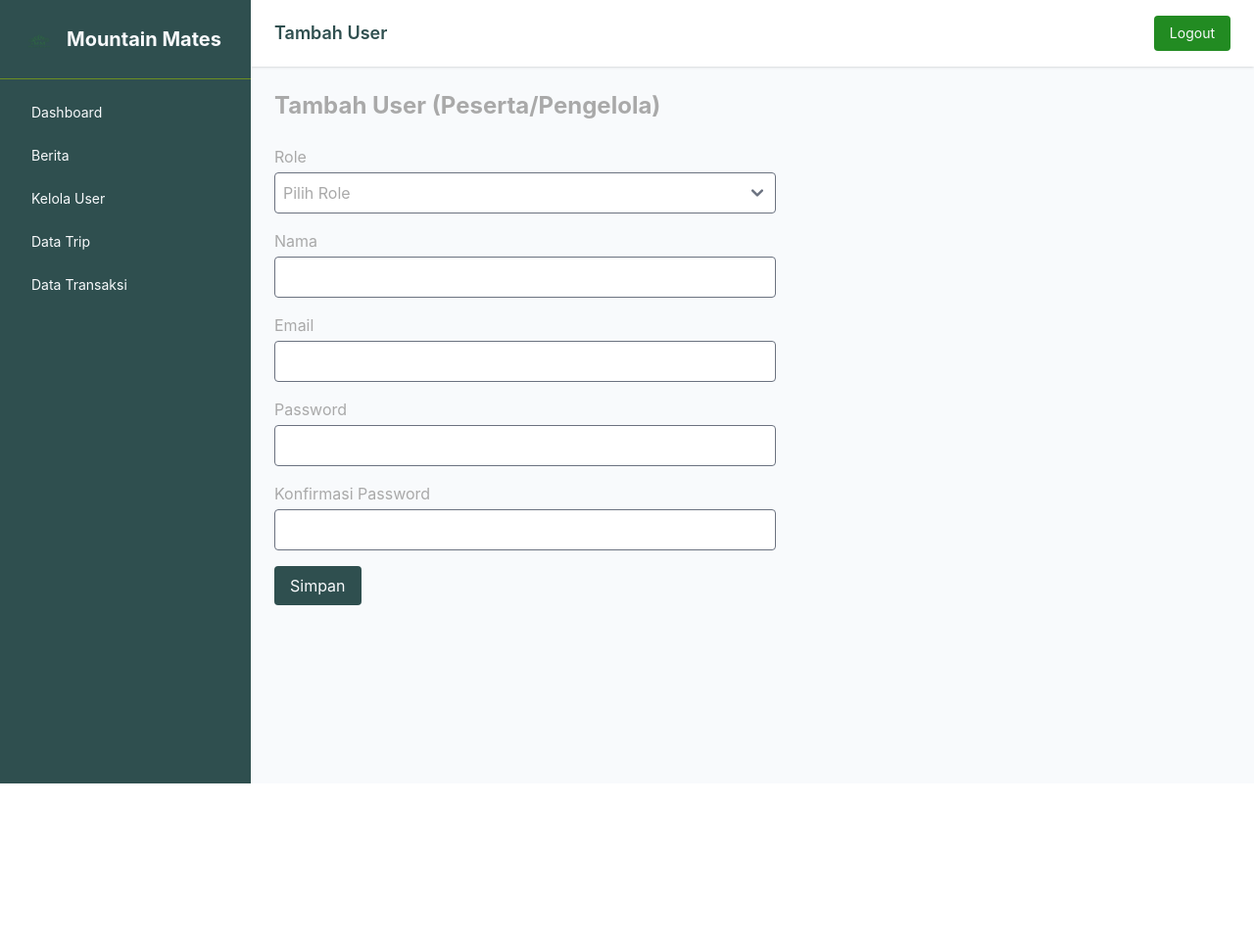
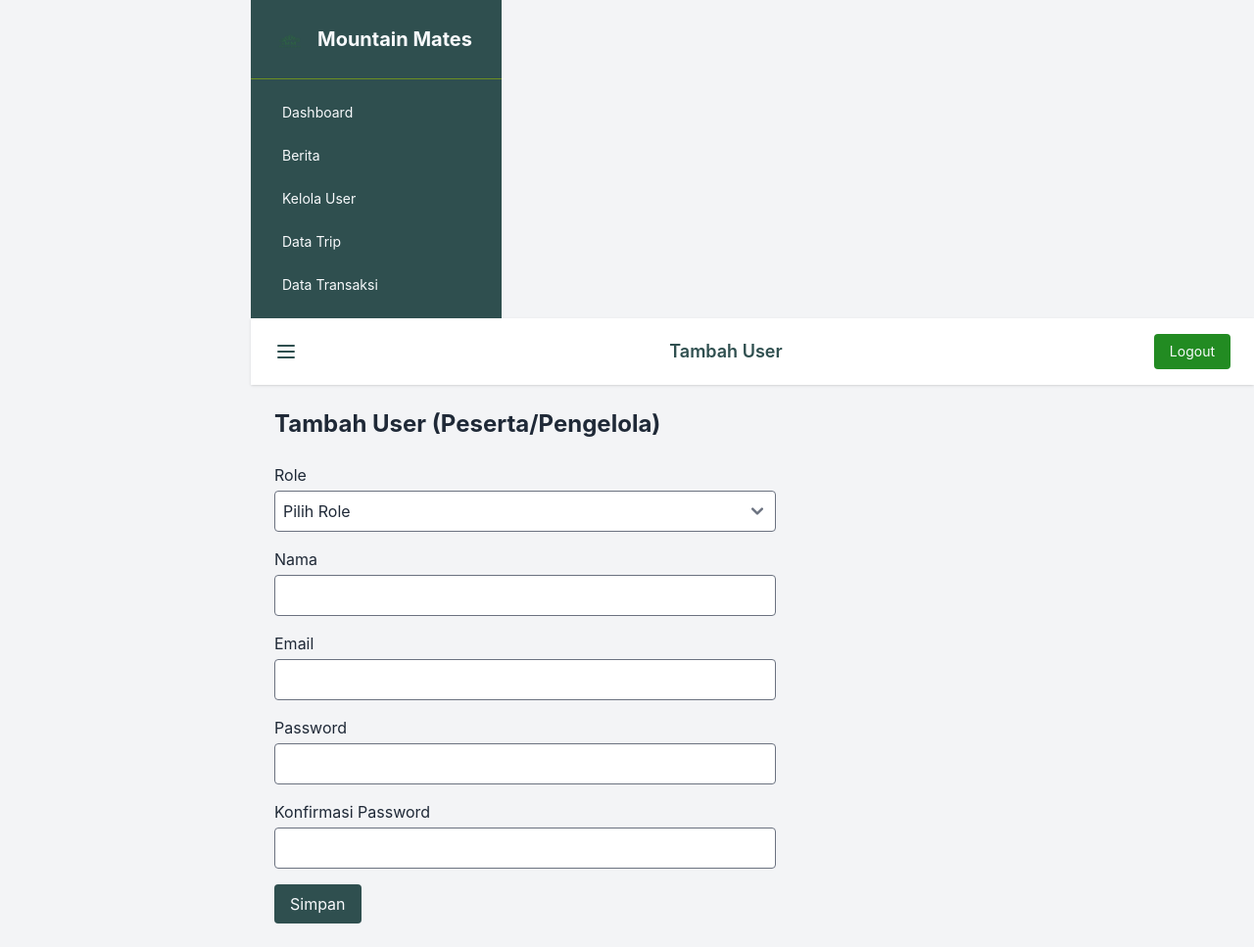
Before and after one commit to mutiaradevita/mountainmates, a Laravel app: page /admin/user/create in a window 1280 px wide. Shown: the whole page at 98% size. Before the commit the page ends 800 px from the top, so only its background shows below. Run offline with Laravel 12, Linux system fonts and the light colour scheme; a user stored in the database is signed in; data comes from the database, SQL or seed files in the repository; style sheets or scripts are compiled from the project's sources.

Commit message:
fix layout

```diff
--- a/package.json
+++ b/package.json
@@ -7,7 +7,7 @@
     },
     "devDependencies": {
         "@tailwindcss/forms": "^0.5.2",
-        "alpinejs": "^3.4.2",
+        "alpinejs": "^3.14.9",
         "autoprefixer": "^10.4.2",
         "axios": "^1.7.4",
         "concurrently": "^9.0.1",
--- a/resources/js/app.js
+++ b/resources/js/app.js
@@ -1 +1,5 @@
-import './bootstrap';
+import Alpine from 'alpinejs'
+
+window.Alpine = Alpine
+
+Alpine.start()
--- a/resources/views/admin/user/create.blade.php
+++ b/resources/views/admin/user/create.blade.php
@@ -5,7 +5,7 @@
 @section('content')
 <h1 class="text-2xl font-bold mb-6">Tambah User (Peserta/Pengelola)</h1>
 
-<form action="{{ route('superadmin.user.store') }}" method="POST" class="space-y-4 max-w-lg">
+<form action="{{ route('admin.user.store') }}" method="POST" class="space-y-4 max-w-lg">
   @csrf
   <div>
     <label class="block mb-1">Role</label>
--- a/resources/views/admin/user/edit.blade.php
+++ b/resources/views/admin/user/edit.blade.php
@@ -5,7 +5,7 @@
 @section('content')
 <h1 class="text-2xl font-bold mb-6">Edit User</h1>
 
-<form action="{{ route('superadmin.user.update', $user->id) }}" method="POST" class="space-y-4 max-w-lg">
+<form action="{{ route('admin.user.update', $user->id) }}" method="POST" class="space-y-4 max-w-lg">
   @csrf @method('PUT')
   <div>
     <label class="block mb-1">Nama</label>
--- a/resources/views/home.blade.php
+++ b/resources/views/home.blade.php
@@ -70,7 +70,7 @@
     <!-- Trip Cards Section -->
     <section id="trip-populer" class="bg-snow py-12 min-h-screen flex items-center">
         <div class="max-w-screen-xl mx-auto px-4">
-            <h2 class="text-pine text-xl font-bold mb-6">TRIP PALING LARIS</h2>
+            <h2 class="text-pine text-xl font-bold mb-6">TRIP TERBARU</h2>
             <div class="grid grid-cols-1 sm:grid-cols-2 md:grid-cols-3 gap-6">
                 @forelse ($trips as $trip)
                     <a href="{{ route('jelajah.detail', $trip->id) }}" class="min-w-[250px] bg-snow rounded-xl overflow-hidden shadow-md hover:shadow-lg transition-shadow duration-300">
--- a/resources/views/jelajah.blade.php
+++ b/resources/views/jelajah.blade.php
@@ -43,7 +43,7 @@
     <!-- Trip Cards -->
     <section id="trip" class="bg-snow py-12 mb-12">
       <div class="max-w-screen-xl mx-auto px-4">
-        <h2 class="text-pine text-xl font-bold mb-6">TRIP PALING LARIS</h2>
+        <h2 class="text-pine text-xl font-bold mb-6">TRIP TERBARU</h2>
         <div class="flex space-x-4 gap-4 overflow-x-auto pb-2">
           @forelse ($trips as $trip)
             <a href="{{ route('jelajah.detail', $trip->id) }}" class="min-w-[250px] bg-snow rounded-xl overflow-hidden shadow-md hover:shadow-lg transition-shadow duration-300">
--- a/resources/views/layouts/app.blade.php
+++ b/resources/views/layouts/app.blade.php
@@ -4,39 +4,57 @@
   <meta charset="UTF-8">
   <meta name="viewport" content="width=device-width, initial-scale=1">
   <title>@yield('title', 'Dashboard')</title>
-  @vite('resources/css/app.css')
+  @vite(['resources/css/app.css', 'resources/js/app.js'])
 </head>
-<body class="bg-snow text-stone">
-  <div class="flex h-screen">
+<body class="bg-gray-100 text-gray-800" x-data="{ sidebarOpen: true }">
+  <div class="flex flex-col min-h-screen lg:ml-64">
 
     {{-- Sidebar --}}
-    <aside class="w-64 bg-pine text-snow flex flex-col shrink-0">
+    <aside
+      x-cloak
+      :class="sidebarOpen ? 'translate-x-0' : '-translate-x-full'"
+      class="fixed z-30 inset-y-0 left-0 w-64 bg-pine text-snow transform transition-transform duration-300 ease-in-out lg:static lg:translate-x-0"
+    >
       <div class="flex items-center gap-3 text-xl font-bold p-6 border-b border-moss">
         <img src="{{ asset('img/logo.png') }}" alt="Logo" class="w-8 h-8 object-contain" />
         Mountain Mates
       </div>
-      <nav class="flex-1 p-4 space-y-2 text-sm">
+
+      <nav class="p-4 space-y-2 text-sm">
         @if(Auth::user()->role === 'admin')
-            <a href="{{ route('admin.dashboard') }}" class="block px-4 py-2 rounded hover:bg-pine">Dashboard</a>
+        <a href="{{ route('admin.dashboard') }}" class="block px-4 py-2 rounded hover:bg-moss">Dashboard</a>
         <a href="{{ route('admin.berita.index') }}" class="block px-4 py-2 rounded hover:bg-moss">Berita</a>
         <a href="{{ route('admin.user.index') }}" class="block px-4 py-2 rounded hover:bg-moss">Kelola User</a>
         <a href="{{ route('admin.trip.index') }}" class="block px-4 py-2 rounded hover:bg-moss">Data Trip</a>
         <a href="{{ route('admin.transaksi.index') }}" class="block px-4 py-2 rounded hover:bg-moss">Data Transaksi</a>
-
         @elseif(Auth::user()->role === 'pengelola')
-            <a href="{{ route('pengelola.dashboard') }}" class="block px-4 py-2 rounded hover:bg-pine">Dashboard</a>
-            <a href="{{ route('pengelola.trips.index') }}" class="block px-4 py-2 rounded hover:bg-pine">Kelola Trip</a>
+        <a href="{{ route('pengelola.dashboard') }}" class="block px-4 py-2 rounded hover:bg-moss">Dashboard</a>
+        <a href="{{ route('pengelola.trips.index') }}" class="block px-4 py-2 rounded hover:bg-moss">Kelola Trip</a>
         <a href="{{ route('pengelola.trips.history') }}" class="block px-4 py-2 rounded hover:bg-moss">Riwayat</a>
         <a href="{{ route('pengelola.trips.create') }}" class="block px-4 py-2 rounded hover:bg-moss">Tambah Trip</a>
         @endif
       </nav>
     </aside>
 
-    {{-- Main Container --}}
-    <div class="flex flex-col flex-1 min-h-screen overflow-hidden">
+       {{-- Overlay di mobile --}}
+    <div
+      x-show="sidebarOpen && window.innerWidth < 1024"
+      x-transition.opacity
+      class="fixed inset-0 bg-black bg-opacity-50 z-20"
+      @click="sidebarOpen = false"
+    ></div>
 
-      {{-- Topbar --}}
+    {{-- Main --}}
+    <div class="flex flex-col flex-1 transition-all duration-300 ease-in-out">
+
+      {{-- Header --}}
       <header class="bg-white shadow px-6 py-4 flex justify-between items-center">
+        <button @click="sidebarOpen = !sidebarOpen">
+          <svg class="w-6 h-6 text-pine" fill="none" stroke="currentColor" stroke-width="2"
+              viewBox="0 0 24 24" stroke-linecap="round" stroke-linejoin="round">
+              <path d="M4 6h16M4 12h16M4 18h16"/>
+          </svg>
+        </button>
         <h2 class="text-lg font-semibold text-pine">@yield('title')</h2>
         <form method="POST" action="{{ route('logout') }}">
           @csrf
@@ -44,13 +62,12 @@
         </form>
       </header>
 
-      {{-- Main Content --}}
+      {{-- Content --}}
       <main class="flex-1 p-6 overflow-y-auto">
         @yield('content')
       </main>
 
     </div>
-
   </div>
 </body>
 </html>
--- a/resources/views/peserta/detail.blade.php
+++ b/resources/views/peserta/detail.blade.php
@@ -95,7 +95,7 @@
                         <label class="block text-sm font-medium mb-1">Metode Pembayaran</label>
                         <select name="metode_pembayaran" class="w-full border border-gray-300 rounded-md p-2">
                             <option value="bank_transfer">Transfer Bank</option>
-                            <option value="e_wallet">E-Wallet</option>
+                            <option value="e_wallet">Qris</option>
                         </select>
                     </div>
 
--- a/vite.config.js
+++ b/vite.config.js
@@ -4,7 +4,10 @@ import laravel from 'laravel-vite-plugin';
 export default defineConfig({
     plugins: [
         laravel({
-            input: ['resources/css/app.css', 'resources/js/app.js'],
+            input: [
+                'resources/css/app.css',
+                'resources/js/app.js',
+            ],
             refresh: true,
         }),
     ],
```
Also changed, not shown: app/Http/Controllers/TransaksiController.php (+6 -5 lines), resources/views/auth/register.blade.php (+4 -4 lines), database/migrations/2025_06_16_032807_create_ulasans_table.php, package-lock.json, 1 other file. Lines whose indentation alone changed are shown as unchanged.
